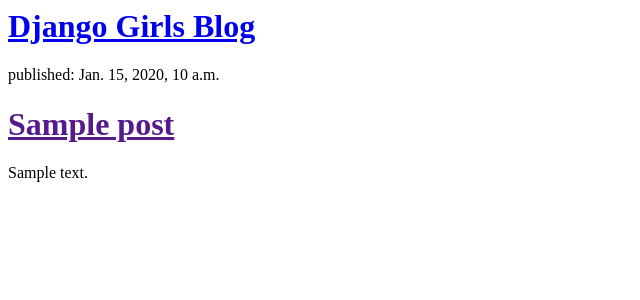
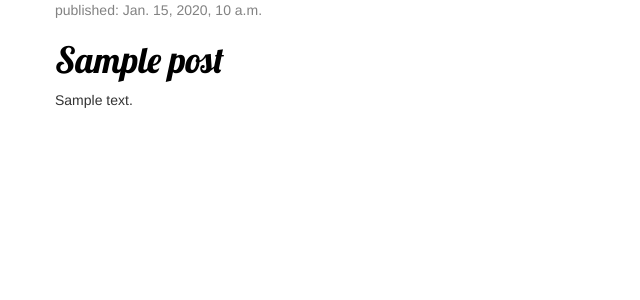
Before and after one commit to alicetong/my-first-blog, a Django app: template mysite/blog/templates/blog/post_list.html in a window 1280 px wide. Shown: the top 300 px of the page, without its empty margins (0-640 px from the left). Run offline with Django 3.2, Linux system fonts and the light colour scheme; the template is opened without the code that fills it: values that come from a table or form of the project are taken from there, others are empty; tables that the repository leaves empty hold one stand-in row (values such as "Sample post"); some libraries are stand-ins or nearby versions.

Commit message:
- added css

```diff
--- /dev/null
+++ b/mysite/blog/static/css/blog.css
@@ -0,0 +1,37 @@
+.page-header {
+    background-color: #ff9400;
+    margin-top: 0;
+    padding: 20px 20px 20px 40px;
+    }
+.page-header h1, .page-header h1 a, .page-header h1 a:visited, .page-header h1 a:active {
+    color: #ffffff;
+    font-size: 36pt;
+    text-decoration: none;
+    }
+.content {
+    margin-left: 40px;
+    }
+h1, h2, h3, h4 {
+    font-family: 'Lobster', cursive;
+    }
+.date {
+    color: #828282;
+    }
+.save {
+    float: right;
+    }
+.post-form textarea, .post-form input {
+    width: 100%;
+    }
+.top-menu, .top-menu:hover, .top-menu:visited {
+    color: #ffffff;
+    float: right;
+    font-size: 26pt;
+    margin-right: 20px;
+    }
+.post {
+    margin-bottom: 70px;
+    }
+.post h1 a, .post h1 a:visited {
+    color: #000000;
+    }
--- a/mysite/blog/templates/blog/post_list.html
+++ b/mysite/blog/templates/blog/post_list.html
@@ -1,26 +1,33 @@
+{% load staticfiles %}
 <html>
 
 <head>
     <title>Django Girls blog</title>
+    <link href="//fonts.googleapis.com/css?family=Lobster&subset=latin,latin-ext" rel="stylesheet" type="text/css">
+    <link rel="stylesheet" href="//maxcdn.bootstrapcdn.com/bootstrap/3.2.0/css/bootstrap.min.css">
+    <link rel="stylesheet" href="//maxcdn.bootstrapcdn.com/bootstrap/3.2.0/css/bootstrap-theme.min.css">
+    <link rel="stylesheet" href="{% static 'css/blog.css' %}">
 </head>
 
 <body>
-    <div>
-        <h1>
-            <a href="/">Django Girls Blog</a>
-        </h1>
+    <div class="content container">
+        <div class="row">
+            <div class="col-md-8">
+                {% for post in posts %}
+                <div class="post">
+                    <div class="date">
+                        <p>published: {{ post.published_date }}</p>
+                    </div>
+                    <h1>
+                        <a href="">{{ post.title }}</a>
+                    </h1>
+                    <p>{{ post.text|linebreaksbr }}</p>
+                </div>
+                {% endfor %}
+            </div>
+        </div>
     </div>
-    <div>
-        {% for post in posts %}
-        <div>
-        <p>published: {{ post.published_date }}</p>
-        <h1><a href="">{{ post.title }}</a></h1>
-        <p>{{ post.text|linebreaksbr }}</p>
-        </div>
-        {% endfor %}
 
-
-    </div>
 </body>
 
 </html>
```
